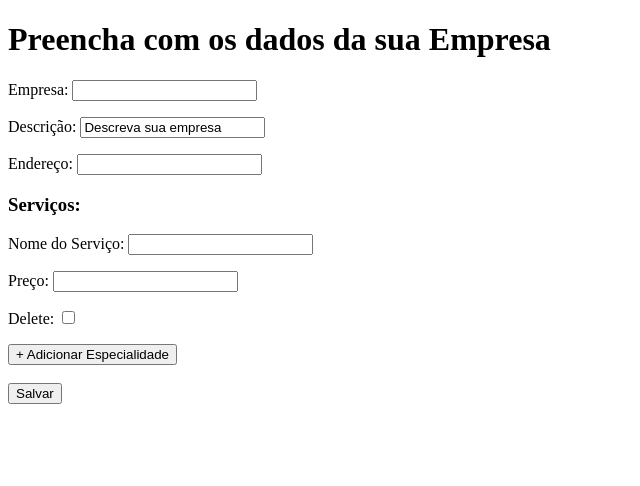
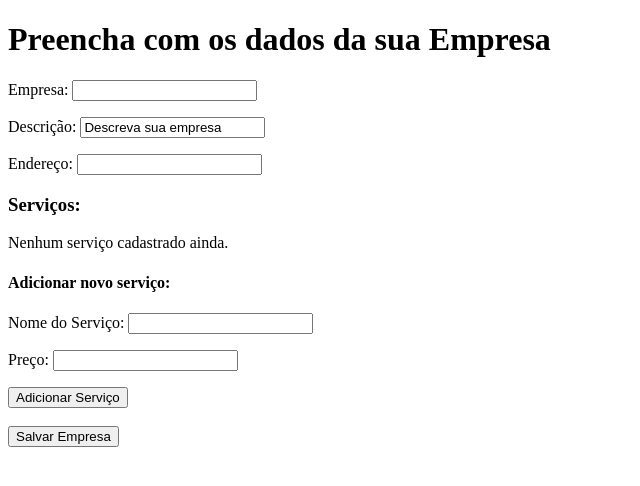
Before and after one commit to gmaneschy/agendaweb, a Django app: page /serviceconfig in a window 1280 px wide. Shown: the top 486 px of the page, without its empty margins (0-640 px from the left). Run offline with Django 5.2, Linux system fonts and the light colour scheme; a user stored in the database is signed in; data comes from the database, SQL or seed files in the repository; both versions use the stored data as it was after the commit.

Commit message:
correção formulário empresa

```diff
--- a/agenda/agenda/urls.py
+++ b/agenda/agenda/urls.py
@@ -25,6 +25,7 @@ urlpatterns = [
     path('login/', views.login, name='login'),
     path('home/', views.home, name='home'),
     path('serviceconfig', views.serviceconfig, name='serviceconfig'),
+    path('remover-especialidade/<int:especialidade_id>/', views.remover_especialidade, name='remover_especialidade'),
     path('password_reset/', auth_views.PasswordResetView.as_view(), name='password_reset'),
     path('password_reset_done/', auth_views.PasswordResetDoneView.as_view(), name='password_reset_done'),
     path('reset/<uidb64>/<token>/', auth_views.PasswordResetConfirmView.as_view(), name='password_reset_confirm'),
--- a/agenda/plataforma/forms.py
+++ b/agenda/plataforma/forms.py
@@ -71,12 +71,23 @@ class ServiceConfigForm(forms.ModelForm):
         model = Service
         fields = ['empresa', 'descricao', 'localizacao']
 
+
 class EspecialidadesForm(forms.ModelForm):
+    nome = forms.CharField(label='Nome do Serviço', max_length=100)
+    preco = forms.DecimalField(label='Preço', max_digits=7, decimal_places=2)
+
     class Meta:
         model = Especialidades
         fields = ['nome', 'preco']
 
-EspecialidadesFormSet = inlineformset_factory(
-    Service, Especialidades, form=EspecialidadesForm,
-    fields=['nome', 'preco'], extra=1, can_delete=True
-)
+    def __init__(self, *args, **kwargs):
+        self.service = kwargs.pop('service', None)
+        super().__init__(*args, **kwargs)
+
+    def save(self, commit=True):
+        especialidade = super().save(commit=False)
+        if self.service:
+            especialidade.servicos = self.service
+        if commit:
+            especialidade.save()
+        return especialidade
--- a/agenda/plataforma/templates/serviceconfig.html
+++ b/agenda/plataforma/templates/serviceconfig.html
@@ -11,47 +11,29 @@
   {{ service_form.as_p }}
 
   <h3>Serviços:</h3>
-  <div id="especialidades">
-    {{ formset.management_form }}
-    {% for form in formset %}
-      <div class="especialidade-form">
-        {{ form.as_p }}
+
+  <!-- Lista de serviços já cadastrados -->
+  <div id="lista-especialidades">
+    {% for especialidade in especialidades %}
+      <div class="especialidade-item">
+        <p>
+          <strong>{{ especialidade.nome }}</strong> - R$ {{ especialidade.preco }}
+          <a href="{% url 'remover_especialidade' especialidade.id %}" class="remover-especialidade">[Remover]</a>
+        </p>
       </div>
+    {% empty %}
+      <p>Nenhum serviço cadastrado ainda.</p>
     {% endfor %}
   </div>
 
-  <button type="button" id="add-especialidade">+ Adicionar Especialidade</button>
+  <!-- Formulário para adicionar novo serviço -->
+  <h4>Adicionar novo serviço:</h4>
+  {{ especialidade_form.as_p }}
+  <button type="submit" name="add_especialidade">Adicionar Serviço</button>
+
   <br><br>
-  <button type="submit">Salvar</button>
+  <button type="submit">Salvar Empresa</button>
 </form>
-<script>
-  document.addEventListener('DOMContentLoaded', function () {
-    const addBtn = document.getElementById('add-especialidade');
-    const especialidadesDiv = document.getElementById('especialidades');
-    const totalForms = document.getElementById('id_especialidade_set-TOTAL_FORMS');
-
-    addBtn.addEventListener('click', function () {
-      const currentFormCount = parseInt(totalForms.value);
-      const formCopyTarget = especialidadesDiv.querySelector('.especialidade-form');
-      const newForm = formCopyTarget.cloneNode(true);
-
-      // Atualiza os campos do novo form
-      newForm.querySelectorAll('input').forEach(function (input) {
-        const name = input.name.replace(`-${currentFormCount - 1}-`, `-${currentFormCount}-`);
-        const id = input.id.replace(`-${currentFormCount - 1}-`, `-${currentFormCount}-`);
-        input.name = name;
-        input.id = id;
-        input.value = '';
-      });
-
-      // Adiciona o novo form no DOM
-      especialidadesDiv.appendChild(newForm);
-
-      // Atualiza o total de forms
-      totalForms.value = currentFormCount + 1;
-    });
-  });
-</script>
 
 </body>
 </html>
--- a/agenda/plataforma/views.py
+++ b/agenda/plataforma/views.py
@@ -1,8 +1,9 @@
-from django.shortcuts import render, redirect
+from django.shortcuts import render, redirect, get_object_or_404
 from django.contrib.auth import login as auth_login, get_user_model
 from django.contrib.auth.decorators import login_required
 from django.contrib import messages
-from .forms import CustomUserCreationForm, CustomAuthenticationForm, ServiceConfigForm, EspecialidadesFormSet
+from .forms import CustomUserCreationForm, CustomAuthenticationForm, ServiceConfigForm, EspecialidadesForm
+from .models import Service, Especialidades
 
 # Create your views here.
 User = get_user_model()
@@ -52,28 +53,46 @@ def login(request):
 def home(request):
     return render(request, 'home.html')
 
+
+@login_required
 @login_required
 def serviceconfig(request):
+    # Obtém ou cria o serviço do usuário
+    service, created = Service.objects.get_or_create(usuario=request.user)
+
+    # Inicializa os formulários
+    service_form = ServiceConfigForm(request.POST or None, request.FILES or None, instance=service)
+    especialidade_form = EspecialidadesForm(request.POST or None, service=service)
+    especialidades = Especialidades.objects.filter(servicos=service)
+
     if request.method == 'POST':
-        service_form = ServiceConfigForm(request.POST, request.FILES)
-        formset = EspecialidadesFormSet(request.POST)
+        # Verifica qual formulário foi submetido
+        if 'add_especialidade' in request.POST:
+            if especialidade_form.is_valid():
+                especialidade_form.save()
+                messages.success(request, 'Serviço adicionado com sucesso!')
+                return redirect('serviceconfig')
 
-        if service_form.is_valid() and formset.is_valid():
+        elif service_form.is_valid():
             service = service_form.save(commit=False)
             service.usuario = request.user
             service.save()
-
-            formset.instance = service
-            formset.save()
-
-            messages.success(request, 'Serviço e especialidades salvos com sucesso!')
-            return redirect('home')  # ou outra tela de confirmação
-
-    else:
-        service_form = ServiceConfigForm()
-        formset = EspecialidadesFormSet()
+            messages.success(request, 'Dados da empresa salvos com sucesso!')
+            return redirect('home')
 
     return render(request, 'serviceconfig.html', {
         'service_form': service_form,
-        'formset': formset,
+        'especialidade_form': especialidade_form,
+        'especialidades': especialidades,
     })
+
+@login_required
+def remover_especialidade(request, especialidade_id):
+    especialidade = get_object_or_404(Especialidades, id=especialidade_id)
+    # Verifica se a especialidade pertence ao usuário
+    if especialidade.servicos.usuario == request.user:
+        especialidade.delete()
+        messages.success(request, 'Serviço removido com sucesso!')
+    else:
+        messages.error(request, 'Você não tem permissão para remover este serviço.')
+    return redirect('serviceconfig')
```
Also changed, not shown: agenda/db.sqlite3, 1 other file.
